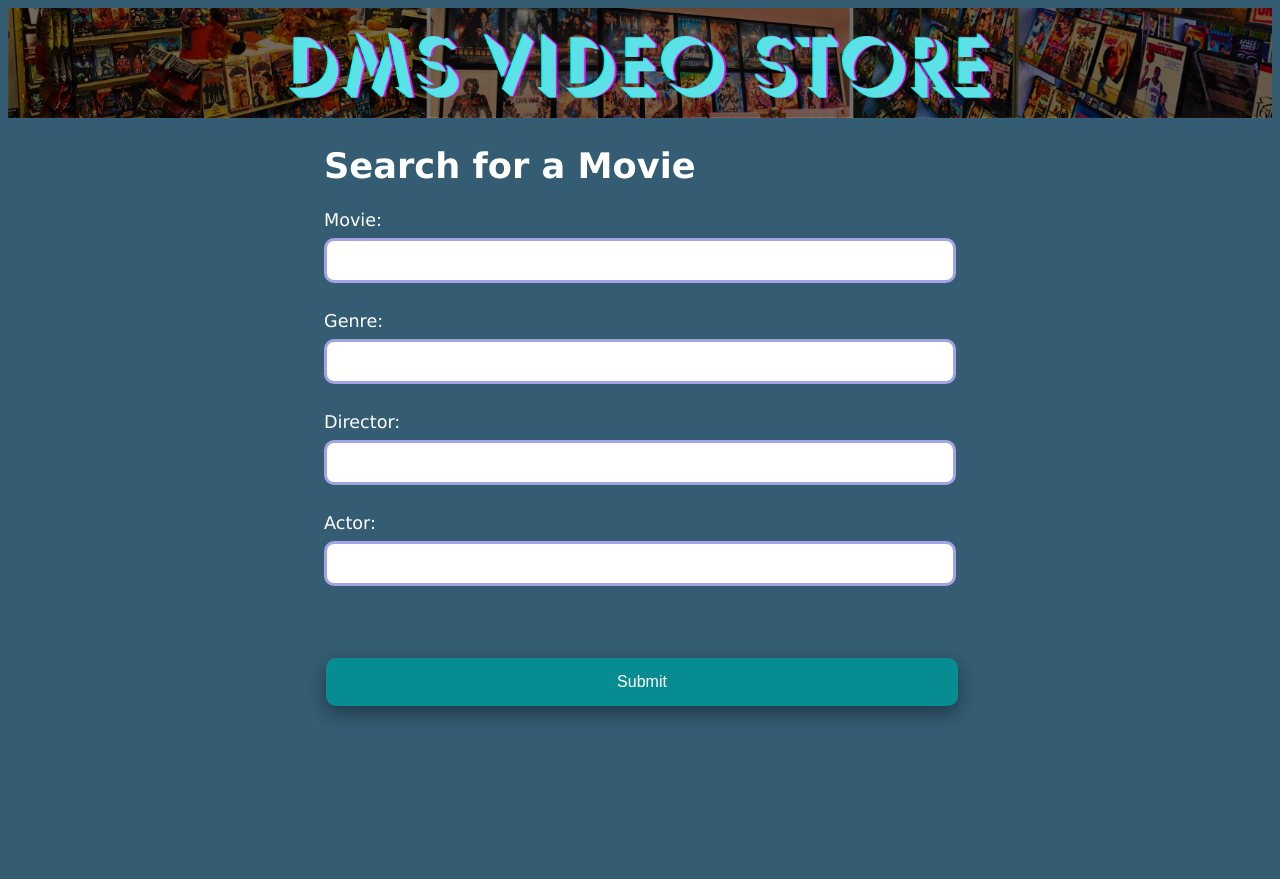
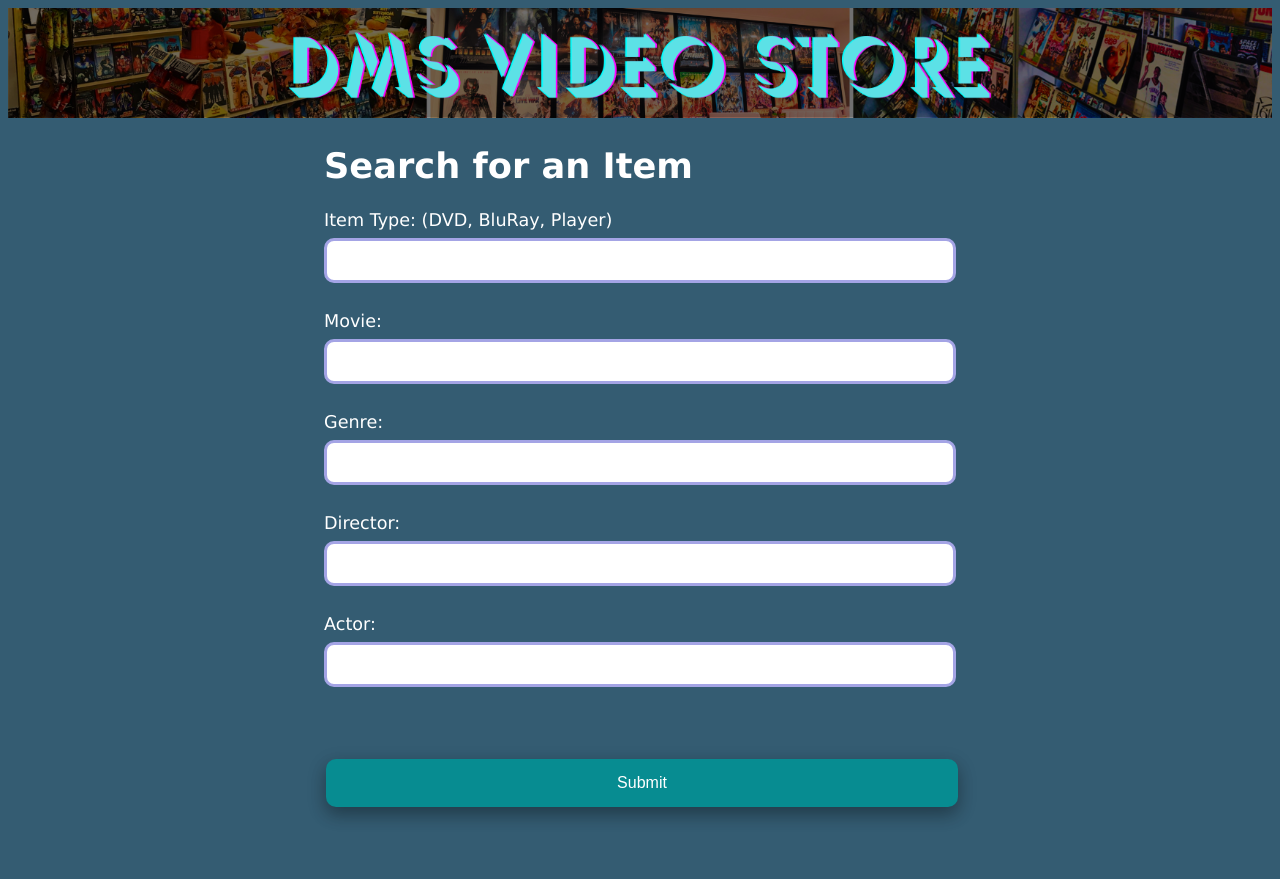
Before and after one commit to mariapetrova42/videostore, a PHP site: page /search.php in a window 1280 px wide. Before the commit the page ends 718 px from the top, so only its background shows below. Run offline with PHP 8.4, Linux system fonts and the light colour scheme.

Commit message:
Update search.php
made search sorted by item type, inclusive to players as well

```diff
--- a/search.php
+++ b/search.php
@@ -14,7 +14,7 @@
 		table, th, td, tr {
 			border: solid grey;
 			border-collapse:collapse;
-			padding: 7px 5px;
+			padding: 7px 11px;
 			background-color: #77adb9;
 			color: #1c0909;
         }
@@ -31,10 +31,12 @@
 <body>
 	<img src="../images/videostore.png" width="100%" height="auto" alt="Image of Video Store with DVDs for sale">
 	<div id="wrapper">
-	<h1>Search for a Movie</h1>
+	<h1>Search for an Item</h1>
 
 	<form method="get" action="<?php echo htmlspecialchars($_SERVER["PHP_SELF"]);?>" id="myForm">
 
+    Item Type: (DVD, BluRay, Player)  <input type="text" name="itype" id="itype"/>
+		<br><br>
 		Movie:  <input type="text" name="movie_title" id="movie_title"/>
 		<br><br>
 		Genre: <input type="text" name="movie_genre" id="movie_genre"/>
@@ -97,56 +99,64 @@
 
 
 
-	if(isset($_GET["movie_title"]) || isset($_GET["movie_genre"]) || isset($_GET["movie_director"]) || isset($_GET["movie_actor1"]))
+	if(isset($_GET["itype"]) ||isset($_GET["movie_title"]) || isset($_GET["movie_genre"]) || isset($_GET["movie_director"]) || isset($_GET["movie_actor1"]))
 	{
+    $type = isset($_GET["itype"])?$_GET["itype"]:"";
 		$title = isset($_GET["movie_title"])?$_GET["movie_title"]:"";
 		$genre = isset($_GET["movie_genre"])?$_GET["movie_genre"]:"";
 		$director = isset($_GET["movie_director"])?$_GET["movie_director"]:"";
 		$actor = isset($_GET["movie_actor"])?$_GET["movie_actor"]:"";
 
+
+    if (!empty($_GET['itype']))
+			// $sql = "select * from movie where movie_title like '%$title%'";
+			$sql = "SELECT item.item_type, m.movie_title, m.movie_genre, m.movie_director, m.movie_actor1, m.movie_actor2, item.status FROM movie as m, item WHERE LOWER(item_type) LIKE LOWER('%$type%') AND item.movie_id = m.movie_id";
 		if (!empty($_GET['movie_title']))
 			// $sql = "select * from movie where movie_title like '%$title%'";
-			$sql = "SELECT * FROM movie WHERE LOWER(movie_title) LIKE LOWER('%$title%')";
+			$sql = "SELECT item.item_type, m.movie_title, m.movie_genre, m.movie_director, m.movie_actor1, m.movie_actor2, item.status FROM movie as m, item WHERE LOWER(movie_title) LIKE LOWER('%$title%') AND item.movie_id = m.movie_id AND LOWER(item_type) LIKE LOWER('%$type%')";
 		if (!empty($_GET['movie_genre']))
 			// $sql = "select * from movie where movie_genre like '%$genre%'";
-			$sql = "SELECT * FROM movie WHERE LOWER(movie_genre) LIKE LOWER('%$genre%')";
+			$sql = "SELECT item.item_type, m.movie_title, m.movie_genre, m.movie_director, m.movie_actor1, m.movie_actor2, item.status FROM movie as m, item WHERE LOWER(movie_genre) LIKE LOWER('%$genre%') AND item.movie_id = m.movie_id AND LOWER(item_type) LIKE LOWER('%$type%')";
 		if (!empty($_GET['movie_director']))
 			// $sql = "select * from movie where movie_director like '%$director%'";
-			$sql = "SELECT * FROM movie WHERE LOWER(movie_director) LIKE LOWER('%$director%')";
+			$sql = "SELECT item.item_type, m.movie_title, m.movie_genre, m.movie_director, m.movie_actor1, m.movie_actor2, item.status FROM movie as m, item WHERE LOWER(movie_director) LIKE LOWER('%$director%') AND item.movie_id = m.movie_id AND LOWER(item_type) LIKE LOWER('%$type%')";
 		if (!empty($_GET['movie_actor']))
 			// $sql = "SELECT * FROM movie WHERE movie_actor1 LIKE '%" . $actor . "%' OR movie_actor2 LIKE '%" . $actor . "%'";
-			$sql = "SELECT * FROM movie WHERE LOWER(movie_actor1) LIKE LOWER('%$actor%') OR LOWER(movie_actor2) LIKE LOWER('%$actor%')";
+			$sql = "SELECT item.item_type, m.movie_title, m.movie_genre, m.movie_director, m.movie_actor1, m.movie_actor2, item.status FROM movie as m, item WHERE LOWER(movie_actor1) LIKE LOWER('%$actor%') OR LOWER(movie_actor2) LIKE LOWER('%$actor%') AND item.movie_id = m.movie_id AND LOWER(item_type) LIKE LOWER('%$type%')";
 
 
 		$result = $conn->query($sql);
 
 		if ($result->num_rows > 0) {
-			echo "<table>";
+			echo "<center><table>";
 			echo "<tr>";
+        echo "<th>Type</th>";
 				echo "<th>Title</th>";
 				echo "<th>Genre</th>";
 				echo "<th>Director</th>";
 				echo "<th>Actor 1</th>";
 				echo "<th>Actor 2</th>";
+        echo "<th>Status</th>";
 			echo "</tr>";
 			// output data of each row
 			while($row = $result->fetch_assoc()) {
 				echo "<tr>";
+          echo "<td>" . $row['item_type'] . "</td>";
 					echo "<td>" . $row['movie_title'] . "</td>";
 					echo "<td>" . $row["movie_genre"] . "</td>";
 					echo "<td>" . $row['movie_director'] . "</td>";
 					echo "<td>" . $row['movie_actor1'] . "</td>";
 					echo "<td>" . $row['movie_actor2'] . "</td>";
-                    echo "<td>" ."<a href=reserve.php?artistid=".$row['ArtistID'] .">Reserve</a>". "</td>";
-					echo "<td>" ."<a href=borrow.php?artistid=".$row['ArtistID'] .">Borrow</a>". "</td>";
+          echo "<td>" . $row['status'] . "</td>";
+
 
 				echo "</tr>";
 
 			}
-			echo "</table>";
+			echo "</table><center><br><br>";
 		}
 		else {
-			echo "0 results";
+			echo "0 results<br><br>";
 		}
     }
     $conn->close();
```
